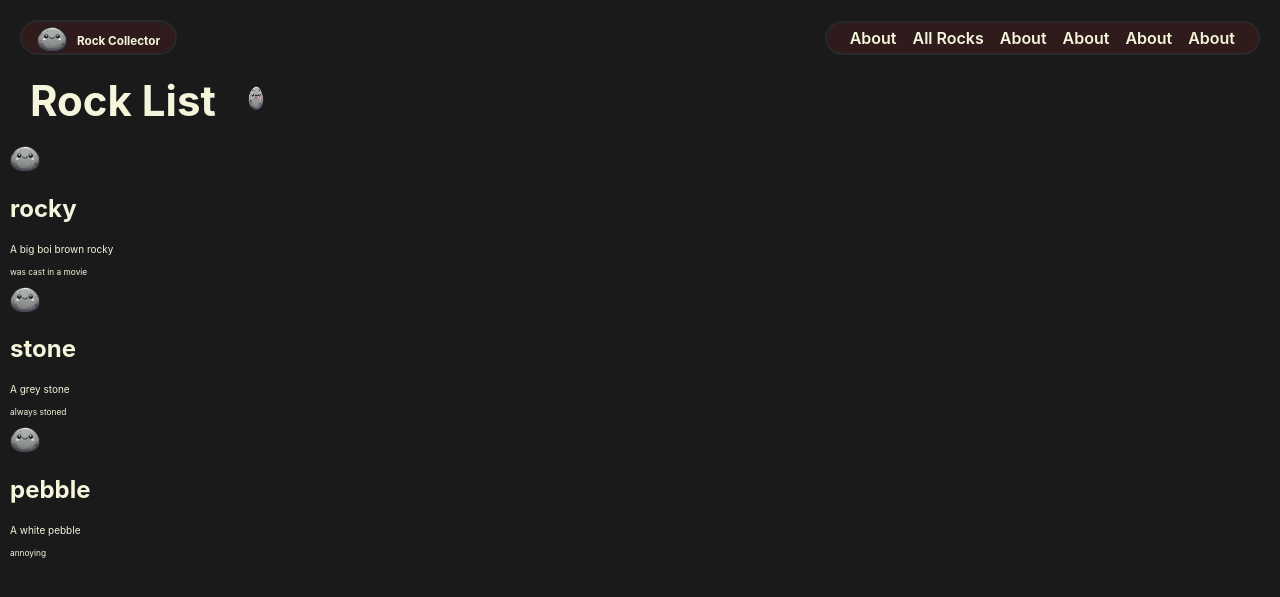
After one commit to FSharayri/rock-collector, a Django app: page /rocks/ in a window 1280 px wide. The commit adds this page. Shown: the top 597 px of the page. Run offline with Django 4.2, Linux system fonts and the light colour scheme.

Commit message:
creates rock index DTL

```diff
--- a/main_app/templates/base.html
+++ b/main_app/templates/base.html
@@ -29,6 +29,11 @@
         <nav>
         <ul>
             <li><a href="/about">About</a></li>
+            <li><a href="/rocks">All Rocks</a></li>
+            <li><a href="/about">About</a></li>
+            <li><a href="/about">About</a></li>
+            <li><a href="/about">About</a></li>
+            <li><a href="/about">About</a></li>
         </ul>
         </nav>
     </header>
--- /dev/null
+++ b/main_app/templates/rocks/index.html
@@ -0,0 +1,42 @@
+{% extends 'base.html' %}
+{% load static %}
+
+{% block head %}
+<link
+  rel="stylesheet"
+  type="text/css"
+  href="{% static 'css/rocks/rock-index.css' %}"
+/>
+{% endblock %}
+
+{% block content %}
+
+<section class="page-header">
+  <h1>Rock List</h1>
+  <img src="{% static 'images/happy.png' %}" alt="A cool rock" />
+
+</section>
+
+<section class="card-container">
+  {% for rock in rocks %}
+    <div class="card">
+      <div class="card-content">
+        <div class="card-img-container">
+          <img
+            src="{% static 'images/cute.png' %}"
+            alt="A rock"
+          >
+        </div>
+        <h2 class="card-title">{{ rock.name }}</h2>
+        {% if rock.size == 'big' %}
+          <p>A big boi {{rock.color}} {{rock.name}}</p>
+        {% else %}
+          <p>A {{rock.color}} {{rock.name}}</p>
+        {% endif %}
+        <p><small>{{ rock.description }}</small></p>
+      </div>
+    </div>
+  {% endfor %}
+</section>
+
+{% endblock %}
--- a/main_app/urls.py
+++ b/main_app/urls.py
@@ -3,5 +3,7 @@ from . import views
 
 urlpatterns = [
     path('',views.home,name='home'),
-    path('about/',views.about,name='about')
+    path('about/',views.about,name='about'),
+    path('rocks/',views.rocks_index,name='rocks-index'),
+
 ]
--- a/main_app/views.py
+++ b/main_app/views.py
@@ -1,6 +1,20 @@
 from django.shortcuts import render
 
 # Create your views here.
+
+# Add the Cat class & list and view function below the imports
+class Rock:  # Note that parens are optional if not inheriting from another class
+  def __init__(self, name, color, description, size):
+    self.name = name
+    self.color = color
+    self.description = description
+    self.size = size
+
+rocks = [
+    Rock('rocky','brown','was cast in a movie','big'),
+    Rock('stone','grey','always stoned','medium'),
+    Rock('pebble','white','annoying','small'),
+]
 
 def home(request):
     return render(request, 'base.html')
@@ -8,3 +22,7 @@ def home(request):
 
 def about(request):
     return render(request, 'about.html')
+
+def rocks_index(request):
+
+    return render(request,'rocks/index.html', {'rocks':rocks})
```
Also changed, not shown: main_app/static/css/rocks/rock-index.css (added).
